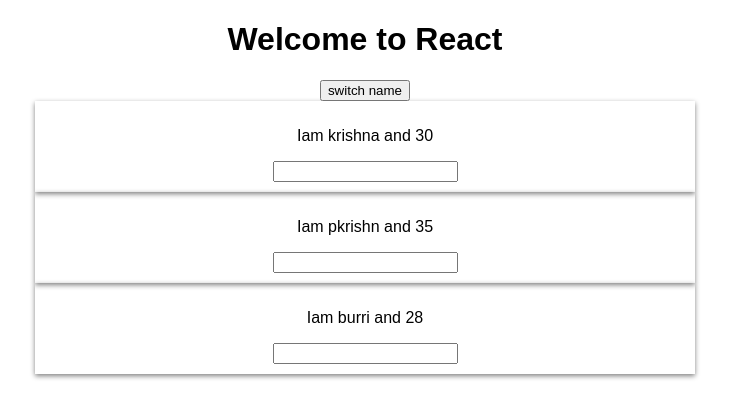
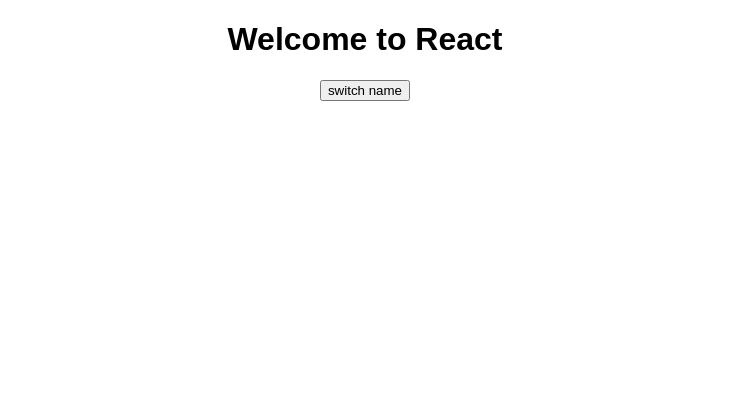
Before and after one commit to saikiranburriwar/saiki, a React (Create React App) app: page / in a window 1280 px wide. Shown: the top 418 px of the page, without its empty margins (275-1004 px from the left). Built offline with nearby package versions, Linux system fonts and the light colour scheme.

Commit message:
hide elemnts using ternal operation

```diff
--- a/src/App.js
+++ b/src/App.js
@@ -10,14 +10,11 @@
       {name:'pkrishn', age:35},
       {name:'burri', age:28}
 
-    ]
+    ],
+    toDisplay:false
   }
-  buttonEventHandler=(list)=>{
-    this.setState({
-      persons:[{name:'krishna',age:398},{name:list,age:35},
-      {name:'kiran',age:22}]
-
-    });
+  buttonEventHandler=()=>{
+    this.setState({toDisplay:!this.state.toDisplay});
   };
   handleChanger = (event) => {
     this.setState({
@@ -35,12 +32,14 @@
       <div className="App">
 
         <h1 className="App-title">Welcome to React</h1>
-        <button onClick={this.buttonEventHandler.bind(this,"gopal")}>switch name</button>
-        <Person name={this.state.persons[0].name} age={this.state.persons[0].age }/>
-        <Person click={()=>{return this.buttonEventHandler("maxmill");}} name={this.state.persons[1].name}
-        age={this.state.persons[1].age} handleChange={this.handleChanger}/>
-        <Person name={this.state.persons[2].name} age={this.state.persons[2].age}/>
-
+        <button onClick={this.buttonEventHandler.bind(this)}>switch name</button>
+        {this.state.toDisplay?
+        <div>
+          <Person name={this.state.persons[0].name} age={this.state.persons[0].age }/>
+          <Person click={()=>{return this.buttonEventHandler("maxmill");}} name={this.state.persons[1].name}
+          age={this.state.persons[1].age} handleChange={this.handleChanger}/>
+          <Person name={this.state.persons[2].name} age={this.state.persons[2].age}/>
+        </div>:null}
       </div>
     );
   }
```
